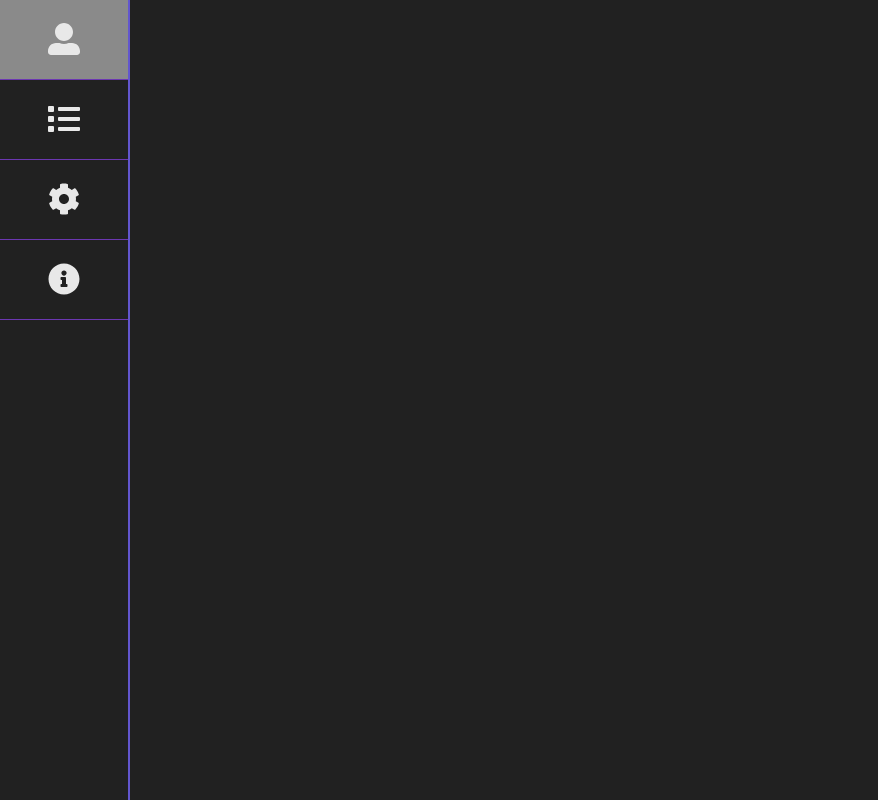
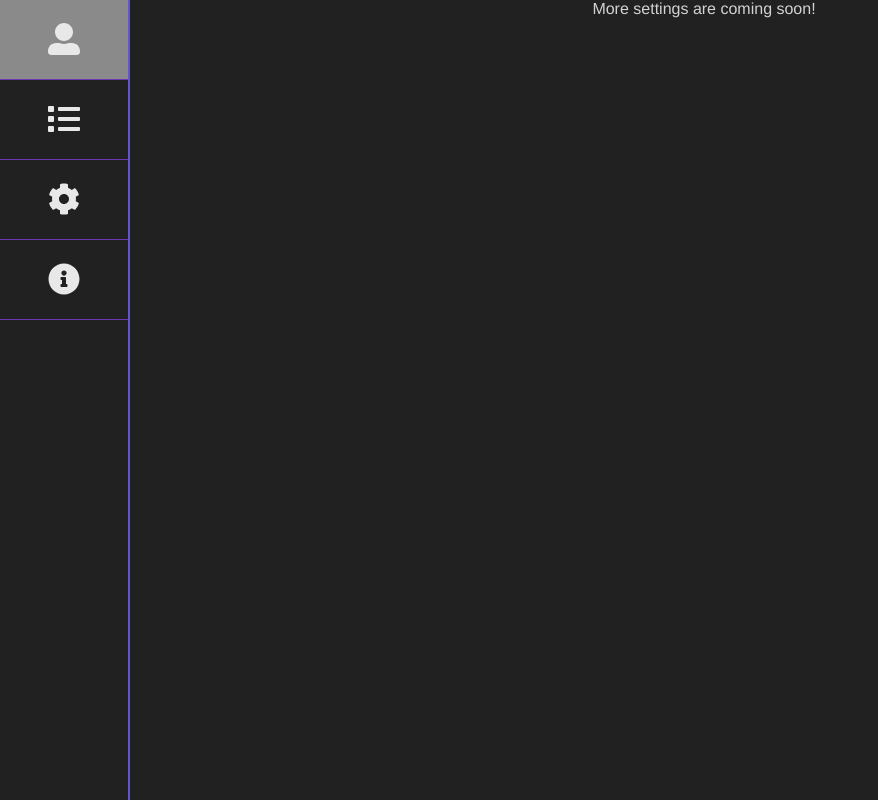
Before and after one commit to tscarff1/SmashFighterGenerator-Vue, a Vue app: page / in a window 1280 px wide. Both pictures are taken after a click on the button 64 px from the left and 200 px from the top of the page. Shown: the whole page, without its empty margins (0-878 px from the left). Built offline with nearby package versions, Linux system fonts and the light colour scheme; no server answers.

Commit message:
created Settings placeholder

```diff
--- a/src/App.vue
+++ b/src/App.vue
@@ -7,6 +7,9 @@
       </transition>
       <transition name="list">
         <fighter-list v-if="$store.state.currentDisplay == 'FIGHTER_LIST'"></fighter-list>
+      </transition>
+      <transition name="settings">
+        <settings v-if="$store.state.currentDisplay == 'SETTINGS'"> </settings>
       </transition>
       <transition name="info">
           <info v-if="$store.state.currentDisplay == 'INFO'"></info>
@@ -19,6 +22,7 @@
 import FighterView from './components/FighterView.vue'
 import FighterList from './components/FighterList.vue'
 import Info from './components/Info.vue'
+import Settings from './components/Settings.vue';
 import Sidebar from './components/Sidebar.vue'
 import axios from 'axios'
 export default {
@@ -27,6 +31,7 @@ export default {
     FighterList,
     Sidebar,
     FighterView,
+    Settings,
     Info
   },
   data() {
--- /dev/null
+++ b/src/components/Settings.vue
@@ -0,0 +1,17 @@
+<template>
+    <div class="body">
+        More settings are coming soon!
+    </div>
+</template>
+
+<script>
+export default {
+
+}
+</script>
+
+<style scoped>
+.body {
+    color: lightgray;
+}
+</style>
```
